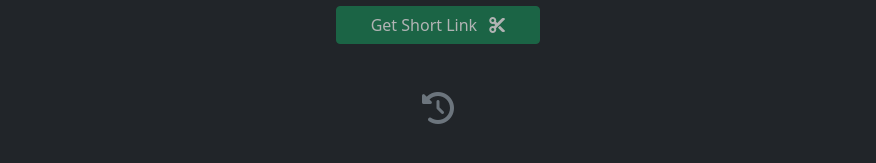
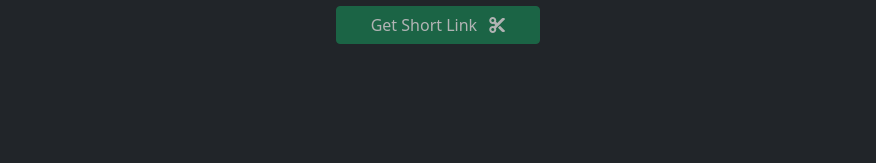
Before and after one commit to alexrcas/kut1t, a Flask app: page / in a window 1280 px wide. Shown: the part 190-353 px from the top of the page, without its empty margins (202-1078 px from the left). Run offline with Flask 2, Linux system fonts and the light colour scheme; some libraries are stand-ins or nearby versions.

Commit message:
Ocultar historial si está vacío

```diff
--- a/web/templates/partials/content.html
+++ b/web/templates/partials/content.html
@@ -59,7 +59,7 @@
 
     </div>
 
-    <div class="container d-flex justify-content-center mt-4 flex-column text-secondary" v-cloak>
+    <div class="container d-flex justify-content-center mt-4 flex-column text-secondary" v-cloak v-if="kuts.length > 0">
         <div class="row mb-2">
             <h6 class="d-flex justify-content-center mt-4"><i class="fa-solid fa-clock-rotate-left fa-2x"></i></h6>
         </div>
```
